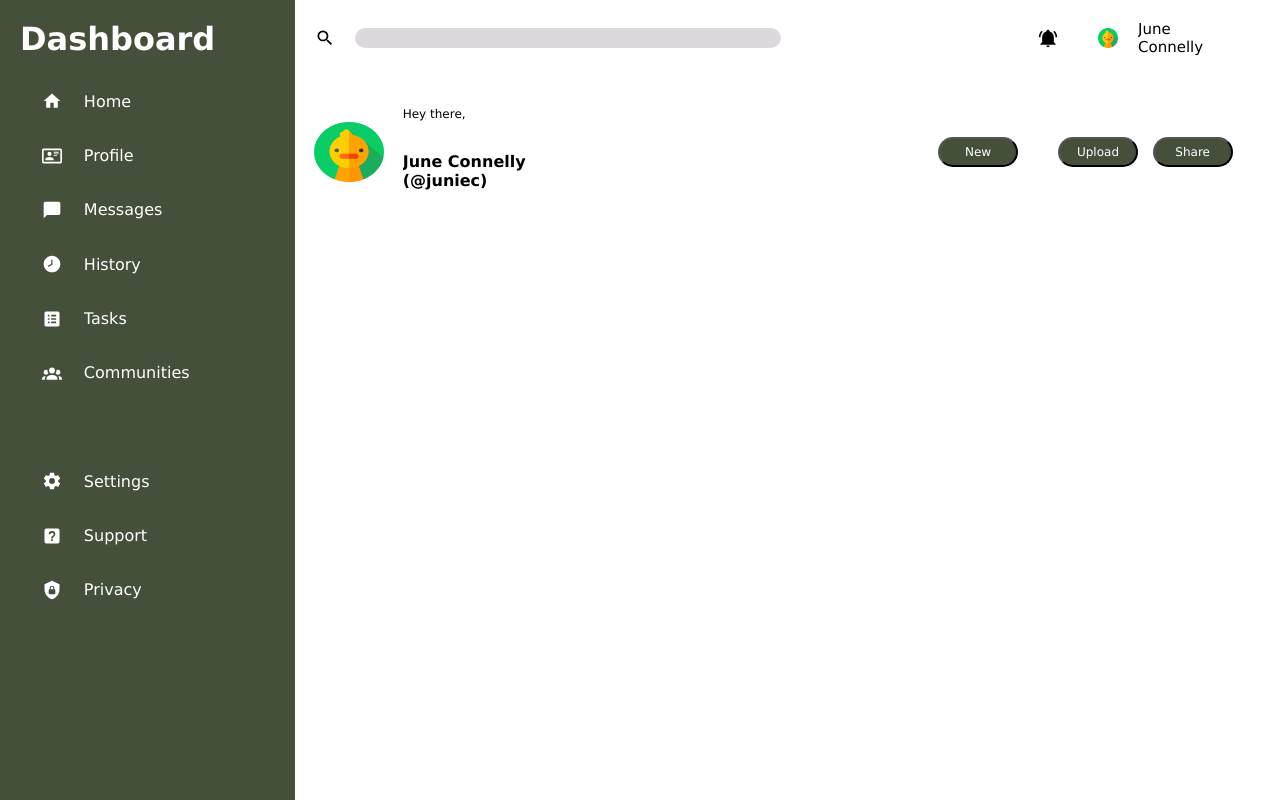
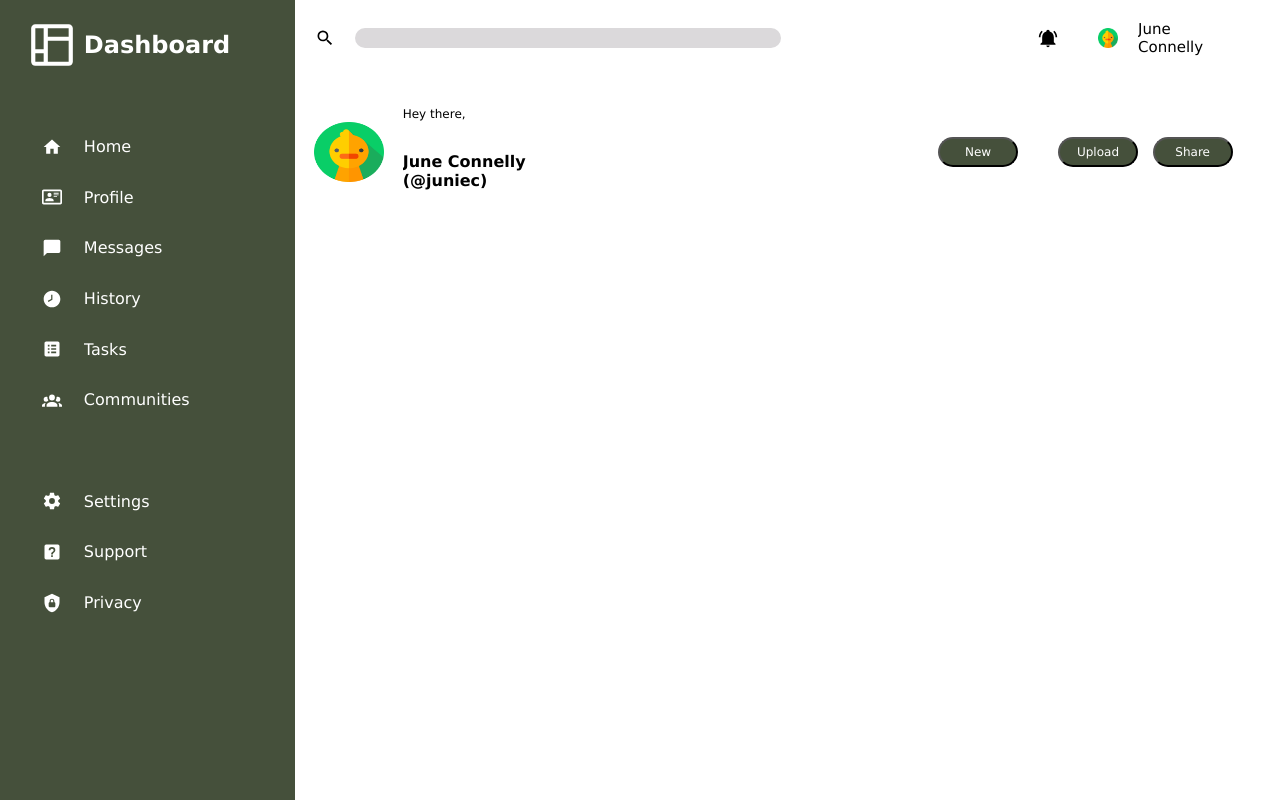
Before and after one commit to maryconnelly/admin-dashboard, a plain HTML site: page index.html in a window 1280 px wide. Drawn offline with Linux system fonts and the light colour scheme.

Commit message:
update logo and sidebar heading

```diff
--- a/index.html
+++ b/index.html
@@ -28,7 +28,10 @@
 
 		<div id="sidebar">
 
-			<h1 id="dashboard">Dashboard</h1>
+			<div id="sidebar-heading">
+				<img src="land-plots.svg" alt="logo" id="logo-icon">
+				<h2 id="dashboard">Dashboard</h2>
+			</div>
 
 			<div id="sidebar-menu-top">
 
--- a/styles.css
+++ b/styles.css
@@ -105,7 +105,7 @@ button {
 
 #sidebar {
 	display: grid;
-	grid-template: .5fr 3fr .5fr 1.5fr 1.5fr / 1fr;
+	grid-template: 1fr 3fr .5fr 1.5fr 1.5fr / 1fr;
 	background-color: #45503B;
 	grid-area: 1 / 1 / 3 / 2;
 	color: white;
@@ -113,8 +113,24 @@ button {
 
 }
 
+#sidebar-heading {
+	display: grid;
+	grid-template: 1fr 1fr / 1fr 3fr;
+}
+
+#logo-icon {
+	grid-area: 1 / 1 / 2 / 2;
+	filter: invert(100%);
+	height: 50px;
+	width: 50px;
+	justify-self: center;
+
+}
+
 #dashboard {
-	grid-area: 1 / 1 / 2 / 4;
+	grid-area: 1 / 2 / 2 / 5;
+	align-self: center;
+
 }
 
 #sidebar-menu-top {rid;
```
Also changed, not shown: land-plots.svg (added).
